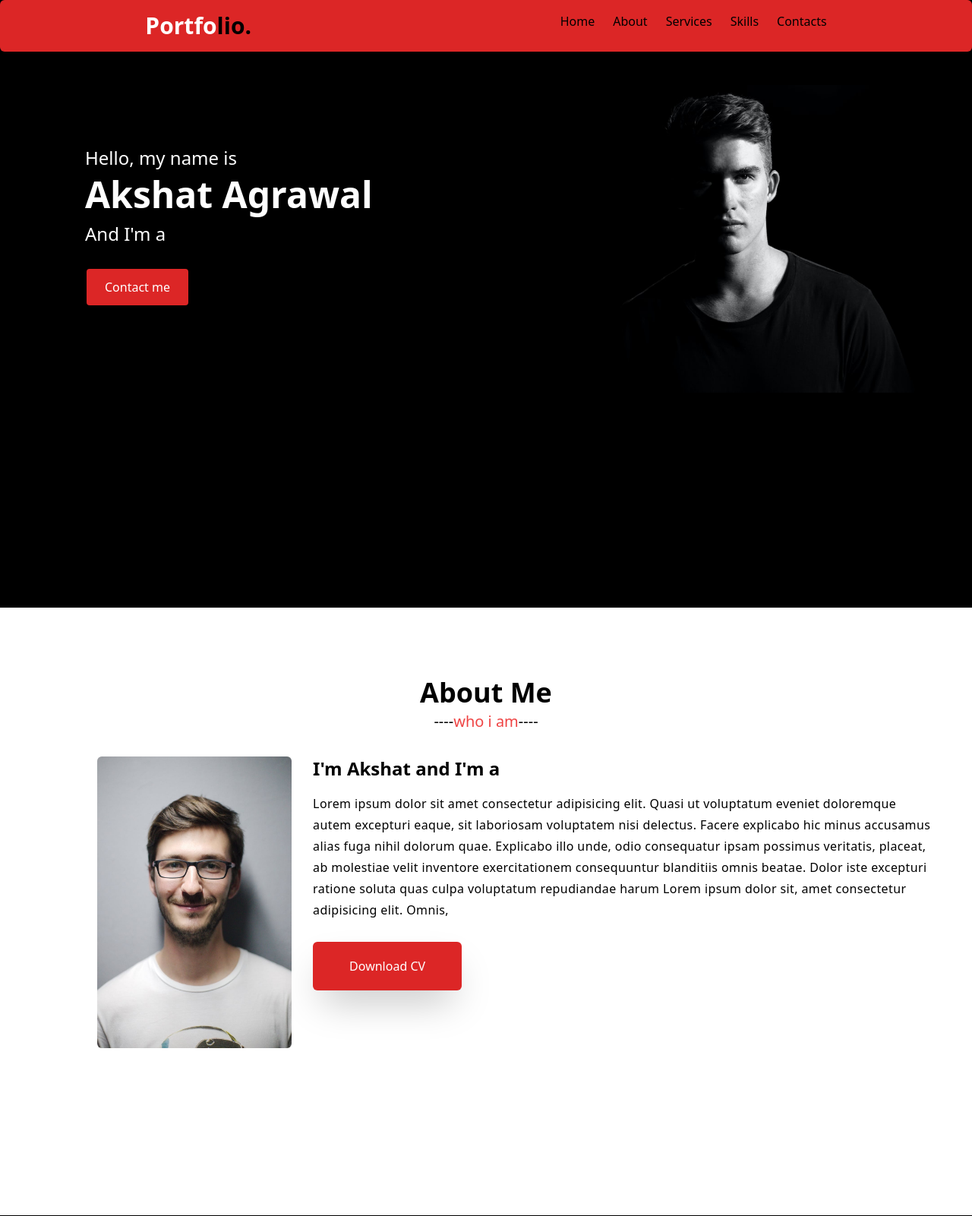
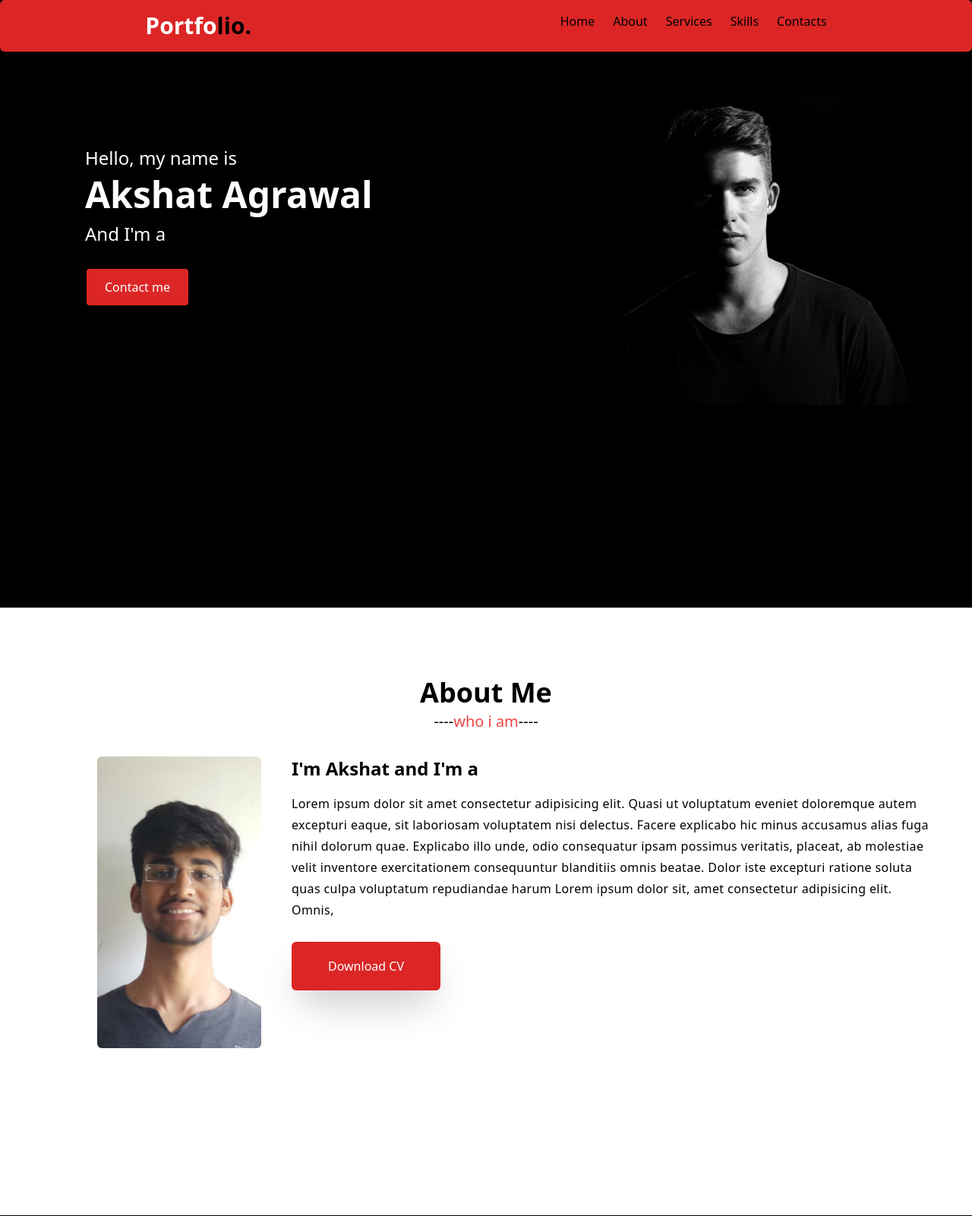
Before and after one commit to axat0207/akshat_portfolio, a Node server app: page / in a window 1280 px wide. Shown: the top 1601 px of the page at 76% size. Run offline with Node 20, Linux system fonts and the light colour scheme; style sheets or scripts are compiled from the project's sources; some libraries are stand-ins or nearby versions.

Commit message:
commited

```diff
--- a/package.json
+++ b/package.json
@@ -148,7 +148,8 @@
     "yaml": "^1.10.2"
   },
   "scripts": {
-    "test": "echo \"Error: no test specified\" && exit 1"
+    "test": "echo \"Error: no test specified\" && exit 1",
+    "start": "node src/app.js"
   },
   "repository": {
     "type": "git",
--- a/src/templates/partials/about.hbs
+++ b/src/templates/partials/about.hbs
@@ -7,7 +7,7 @@
      <div class="text-4xl mt-12 text-center font-bold">About Me</div>
      <div class="text-center text-red-500 mt-1 text-xl"><span class="text-black">----</span>who i am<span class="text-black">----</span></div>
      <div class="flex mt-8">
-       <img src="profile-1.jpeg" class="h-96 ml-32 mr-7 rounded-md" alt="">
+       <img src="about.jpg" class="h-96 ml-32 mr-10 rounded-md" alt="">
        <div class="">
          <span class="font-bold text-2xl">I'm Akshat and I'm a</span>  <span  class="typin font-bold text-2xl text-red-600"></span>
          <div class="mr-12  text-md leading-7 tracking-wide mt-4">
--- a/src/templates/partials/header.hbs
+++ b/src/templates/partials/header.hbs
@@ -33,7 +33,7 @@
      </a>
     </div>
    <div>
-     <img src="man.jpeg" class="mt-28  w-max mr-96" alt="">
+     <img src="man.jpeg" class="mt-32  w-max mr-96" alt="">
    </div>
   </div>
 
```
Also changed, not shown: src/templates/partials/util/about.jpg (added), src/templates/partials/util/back.jpg (added), src/templates/partials/util/back11.jpeg (added).
